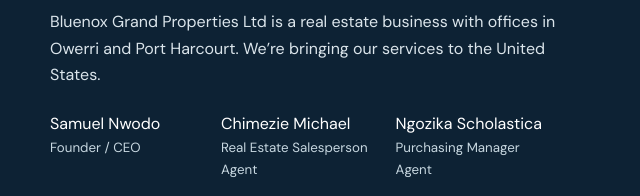
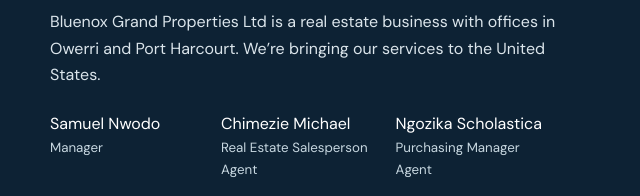
Before and after one commit to kadibiax7/bluenox-properties, a plain HTML site: page index.html in a window 1280 px wide. Shown: the part 2220-2416 px from the top of the page, 0-640 px from the left. Drawn offline with Linux system fonts and the light colour scheme.

Commit message:
Change Samuel Nwodo team title to Manager

```diff
--- a/index.html
+++ b/index.html
@@ -33,7 +33,7 @@
 </div></section>
 <section class="section dark" id="about"><div class="wrap split">
 <div><p class="eyebrow">Who we are</p><h2>Founded in Nigeria.</h2><p>Bluenox Grand Properties Ltd is a real estate business with offices in Owerri and Port Harcourt. We’re bringing our services to the United States.</p>
-<ul class="team"><li>Samuel Nwodo<small>Founder / CEO</small></li><li>Chimezie Michael<small>Real Estate Salesperson<br>Agent</small></li><li>Ngozika Scholastica<small>Purchasing Manager<br>Agent</small></li><li>Bright N.<small>Project Manager / Architect</small></li></ul></div>
+<ul class="team"><li>Samuel Nwodo<small>Manager</small></li><li>Chimezie Michael<small>Real Estate Salesperson<br>Agent</small></li><li>Ngozika Scholastica<small>Purchasing Manager<br>Agent</small></li><li>Bright N.<small>Project Manager / Architect</small></li></ul></div>
 <div><p class="eyebrow">Selling with Bluenox</p>
 <details open><summary>Consultation and appraisal</summary><p>We learn what you want to achieve, review the property, and discuss its estimated market value.</p></details>
 <details><summary>Marketing and viewings</summary><p>We prepare the property presentation, market it, and coordinate viewings.</p></details>
```
